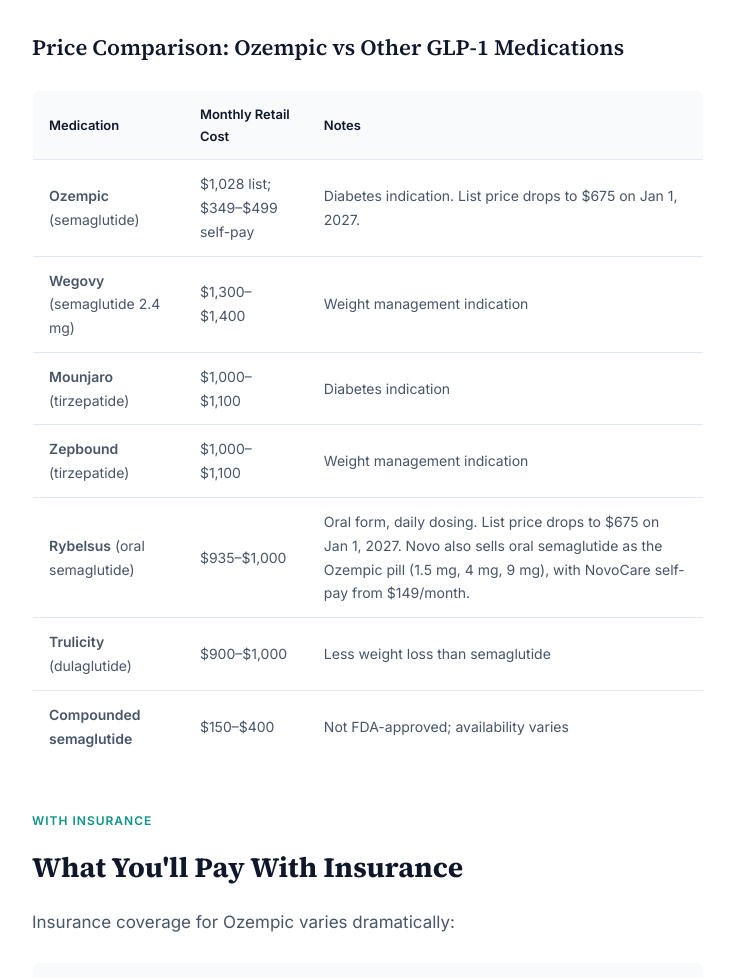
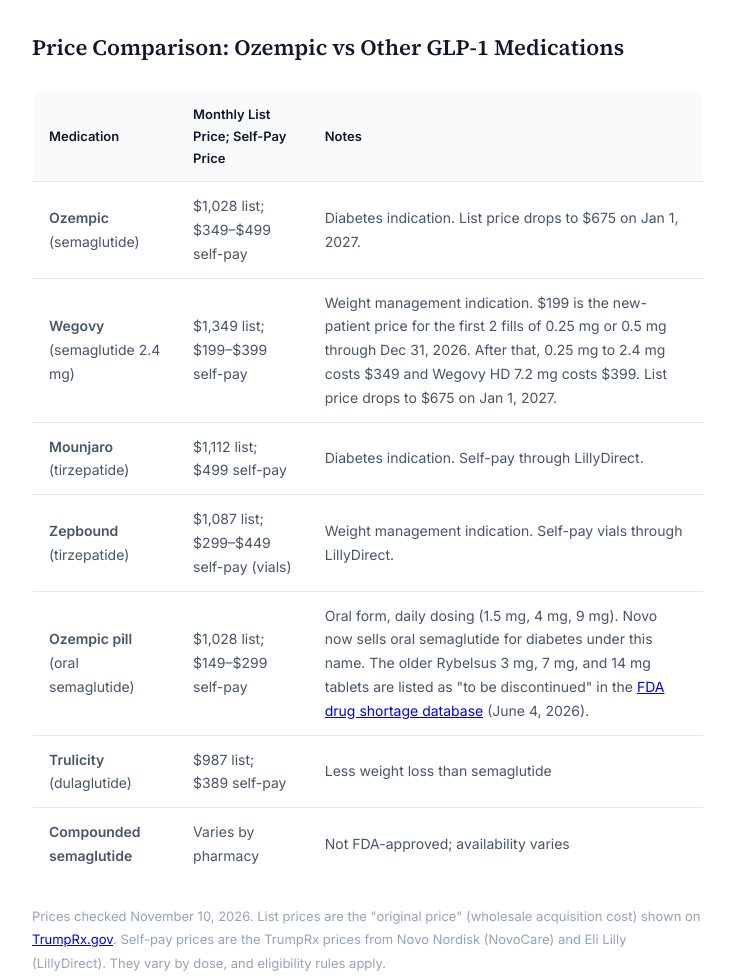
Before and after one commit to loki-mamv/ozempic-md, a plain HTML site: page ozempic-cost.html in a window 1280 px wide. Shown: the part 1253-2231 px from the top of the page, without its empty margins (272-1006 px from the left). Drawn offline with Linux system fonts and the light colour scheme.

Commit message:
Freshness update: dosing, ozempic-cost, ozempic-weight-loss-timeline
Co-Authored-By: Claude Opus 5.5 <noreply@anthropic.com>

```diff
--- a/ozempic-cost.html
+++ b/ozempic-cost.html
@@ -52,7 +52,7 @@
           "url": "https://ozempic.md/ozempic-cost",
           "isPartOf": {"@id": "https://ozempic.md/#website"},
           "lastReviewed": "2026-02-01",
-          "dateModified": "2026-11-03",
+          "dateModified": "2026-11-10",
           "reviewedBy": {"@type": "Person", "name": "Dr. Agustin Arrieta", "jobTitle": "MD"}
         },
         {
@@ -188,7 +188,7 @@
         <h1>How Much Does Ozempic Cost? Prices With and Without Insurance</h1>
         <div class="article-meta">
             <span class="review-badge">✓ Medically reviewed by Dr. Agustin Arrieta, MD</span>
-            <span>Last updated: November 3, 2026</span>
+            <span>Last updated: November 10, 2026</span>
         </div>
     </div>
 
@@ -219,18 +219,19 @@
             <h3>Price Comparison: Ozempic vs Other GLP-1 Medications</h3>
             <table class="comparison-table">
                 <thead>
-                    <tr><th>Medication</th><th>Monthly Retail Cost</th><th>Notes</th></tr>
+                    <tr><th>Medication</th><th>Monthly List Price; Self-Pay Price</th><th>Notes</th></tr>
                 </thead>
                 <tbody>
                     <tr><td><strong>Ozempic</strong> (semaglutide)</td><td>$1,028 list; $349–$499 self-pay</td><td>Diabetes indication. List price drops to $675 on Jan 1, 2027.</td></tr>
-                    <tr><td><strong>Wegovy</strong> (semaglutide 2.4 mg)</td><td>$1,300–$1,400</td><td>Weight management indication</td></tr>
-                    <tr><td><strong>Mounjaro</strong> (tirzepatide)</td><td>$1,000–$1,100</td><td>Diabetes indication</td></tr>
-                    <tr><td><strong>Zepbound</strong> (tirzepatide)</td><td>$1,000–$1,100</td><td>Weight management indication</td></tr>
-                    <tr><td><strong>Rybelsus</strong> (oral semaglutide)</td><td>$935–$1,000</td><td>Oral form, daily dosing. List price drops to $675 on Jan 1, 2027. Novo also sells oral semaglutide as the Ozempic pill (1.5 mg, 4 mg, 9 mg), with NovoCare self-pay from $149/month.</td></tr>
-                    <tr><td><strong>Trulicity</strong> (dulaglutide)</td><td>$900–$1,000</td><td>Less weight loss than semaglutide</td></tr>
-                    <tr><td><strong>Compounded semaglutide</strong></td><td>$150–$400</td><td>Not FDA-approved; availability varies</td></tr>
+                    <tr><td><strong>Wegovy</strong> (semaglutide 2.4 mg)</td><td>$1,349 list; $199–$399 self-pay</td><td>Weight management indication. $199 is the new-patient price for the first 2 fills of 0.25 mg or 0.5 mg through Dec 31, 2026. After that, 0.25 mg to 2.4 mg costs $349 and Wegovy HD 7.2 mg costs $399. List price drops to $675 on Jan 1, 2027.</td></tr>
+                    <tr><td><strong>Mounjaro</strong> (tirzepatide)</td><td>$1,112 list; $499 self-pay</td><td>Diabetes indication. Self-pay through LillyDirect.</td></tr>
+                    <tr><td><strong>Zepbound</strong> (tirzepatide)</td><td>$1,087 list; $299–$449 self-pay (vials)</td><td>Weight management indication. Self-pay vials through LillyDirect.</td></tr>
+                    <tr><td><strong>Ozempic pill</strong> (oral semaglutide)</td><td>$1,028 list; $149–$299 self-pay</td><td>Oral form, daily dosing (1.5 mg, 4 mg, 9 mg). Novo now sells oral semaglutide for diabetes under this name. The older Rybelsus 3 mg, 7 mg, and 14 mg tablets are listed as "to be discontinued" in the <a href="https://www.accessdata.fda.gov/scripts/drugshortages/">FDA drug shortage database</a> (June 4, 2026).</td></tr>
+                    <tr><td><strong>Trulicity</strong> (dulaglutide)</td><td>$987 list; $389 self-pay</td><td>Less weight loss than semaglutide</td></tr>
+                    <tr><td><strong>Compounded semaglutide</strong></td><td>Varies by pharmacy</td><td>Not FDA-approved; availability varies</td></tr>
                 </tbody>
             </table>
+            <p style="font-size: 13px; color: var(--text-muted);">Prices checked November 10, 2026. List prices are the "original price" (wholesale acquisition cost) shown on <a href="https://trumprx.gov/">TrumpRx.gov</a>. Self-pay prices are the TrumpRx prices from Novo Nordisk (NovoCare) and Eli Lilly (LillyDirect). They vary by dose, and eligibility rules apply.</p>
         </div>
 
         <div class="section">
@@ -309,7 +310,7 @@
                     <tr><th>Factor</th><th>Brand Ozempic</th><th>Compounded Semaglutide</th></tr>
                 </thead>
                 <tbody>
-                    <tr><td>Cost</td><td>$349–$499/month self-pay ($1,028 list)</td><td>$150–$400/month</td></tr>
+                    <tr><td>Cost</td><td>$349–$499/month self-pay ($1,028 list)</td><td>Varies by pharmacy</td></tr>
                     <tr><td>FDA approved</td><td>Yes</td><td>No</td></tr>
                     <tr><td>Quality control</td><td>Novo Nordisk manufacturing standards</td><td>Varies by compounding pharmacy</td></tr>
                     <tr><td>Active ingredient</td><td>Semaglutide</td><td>Semaglutide (verify: base vs sodium salt)</td></tr>
```
Also changed, not shown: blog/ozempic-weight-loss-timeline/index.html (+3 -3 lines), dosing.html (+4 -4 lines).
